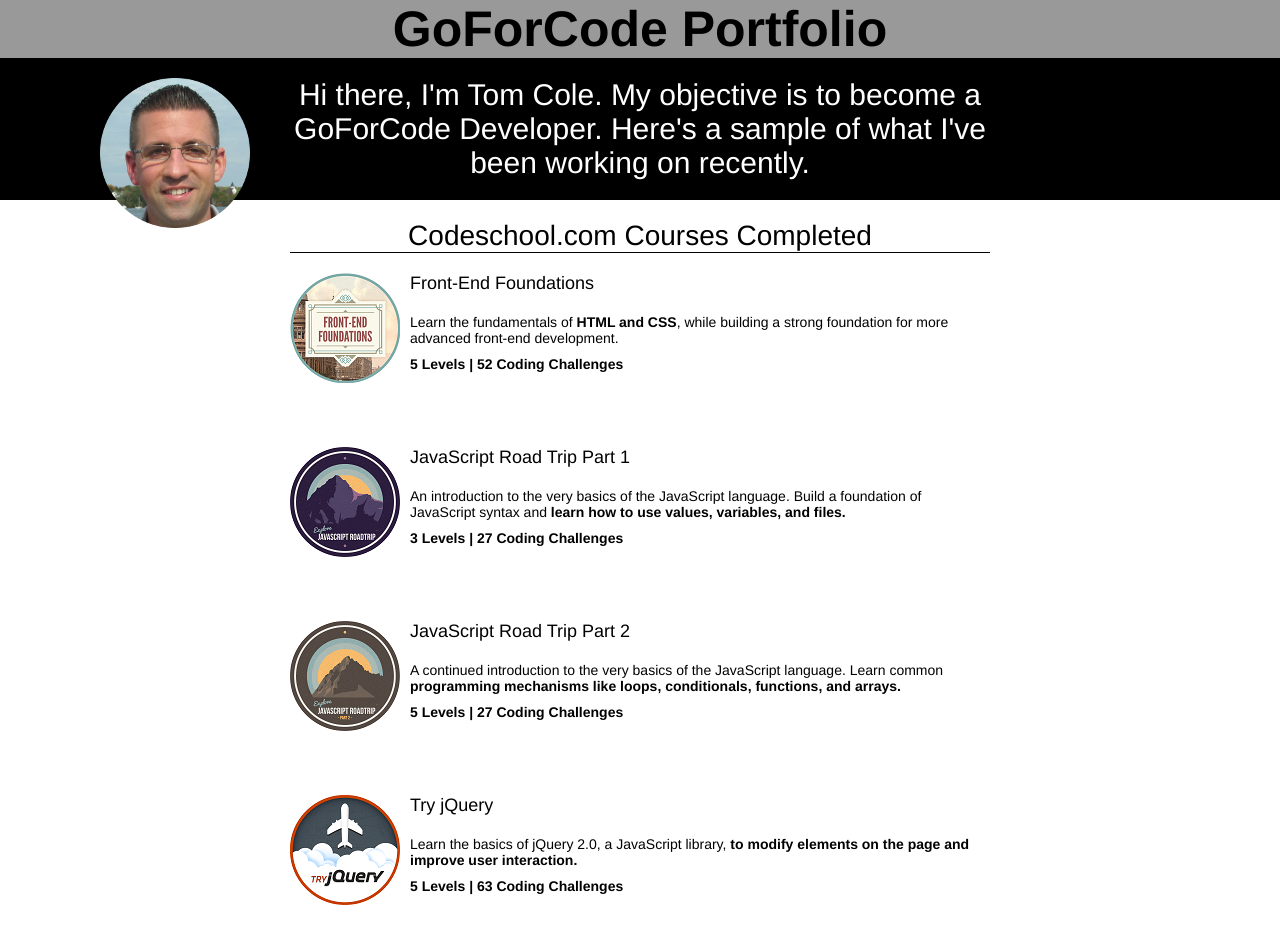
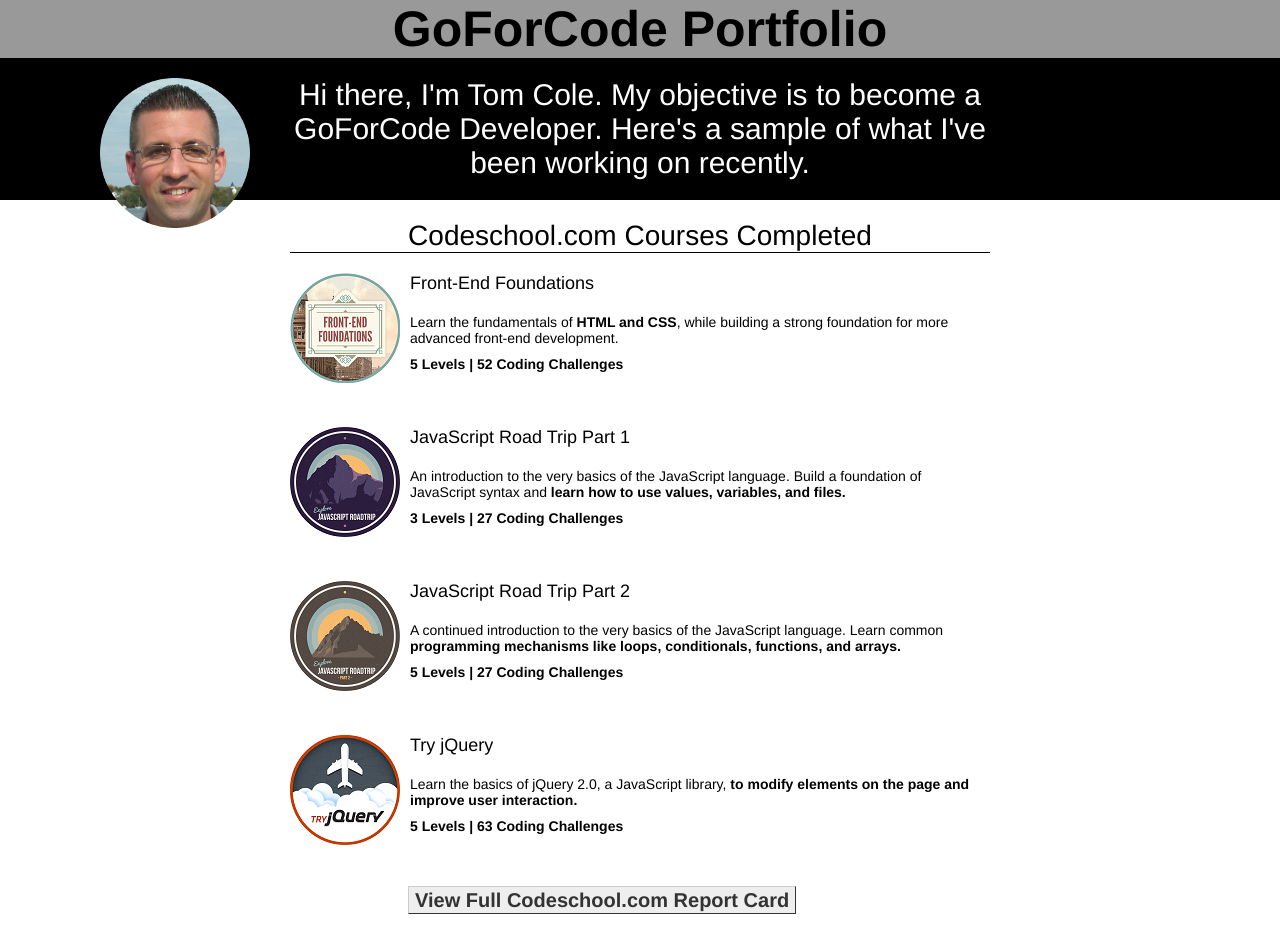
Before and after one commit to mtcole603/portfolio, a plain HTML site: page portfolio.html in a window 1280 px wide. Shown: the top 929 px of the page. Drawn offline with Linux system fonts and the light colour scheme.

Commit message:
Added codeschool button, style improvements

```diff
--- a/portfolio.html
+++ b/portfolio.html
@@ -38,6 +38,7 @@
           <p>Learn the basics of jQuery 2.0, a JavaScript library, <strong>to modify elements on the page and improve user interaction.</strong></p>
           <p><strong>5 Levels | 63 Coding Challenges</strong></p>
         </li>
+        <a href="https://www.codeschool.com/users/3877486" class="button" target="_blank">View Full Codeschool.com Report Card</a>
       </ul>
     </div>
     <div class="skills">
--- a/style.css
+++ b/style.css
@@ -54,6 +54,20 @@ a {
 a:hover{
   text-decoration: underline;
 }
+.button {
+  font-family: "Helvetica Neue", Helvetica, sans-serif;
+  font-size: 20px;
+  text-align: center;
+  text-decoration: none;
+  background-color: #EEEEEE;
+  color: #333333;
+  padding: 2px 6px 2px 6px;
+  border-top: 1px solid #CCCCCC;
+  border-right: 1px solid #333333;
+  border-bottom: 1px solid #333333;
+  border-left: 1px solid #CCCCCC;
+  margin-left: 118px;
+}
 .header {
   background-color: #999999;
 }
@@ -69,7 +83,7 @@ a:hover{
 .courses, .skills, .examples {
   width: 700px;
   margin: 0 auto;
-  margin-bottom: 30px;
+  margin-bottom: 20px;
 }
 .courses p {
   padding-bottom: 10px;
@@ -78,8 +92,8 @@ a:hover{
   list-style-type: none;
 }
 .courses li, .examples li {
-  margin-bottom: 35px;
-  padding-bottom: 30px;
+  margin-bottom: 25px;
+  padding-bottom: 20px;
 }
 .courses img {
   float: left;
```
